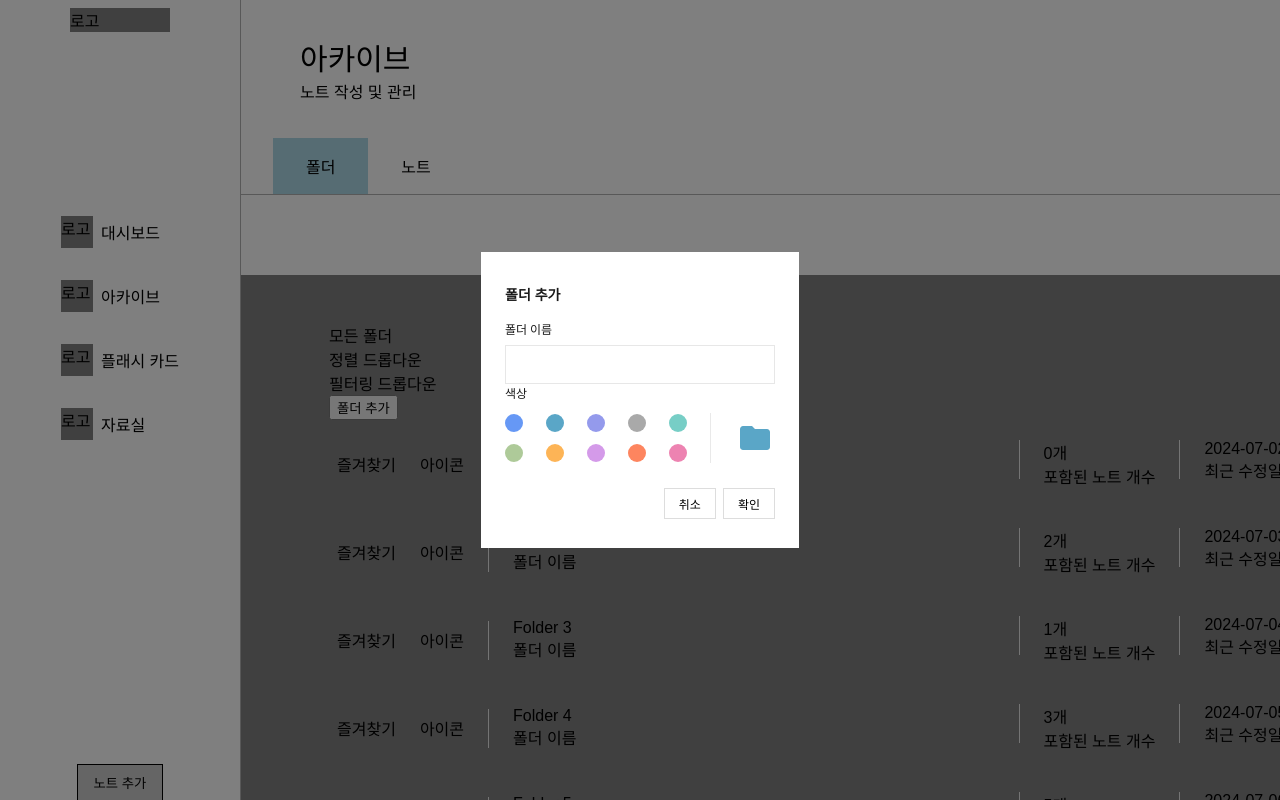
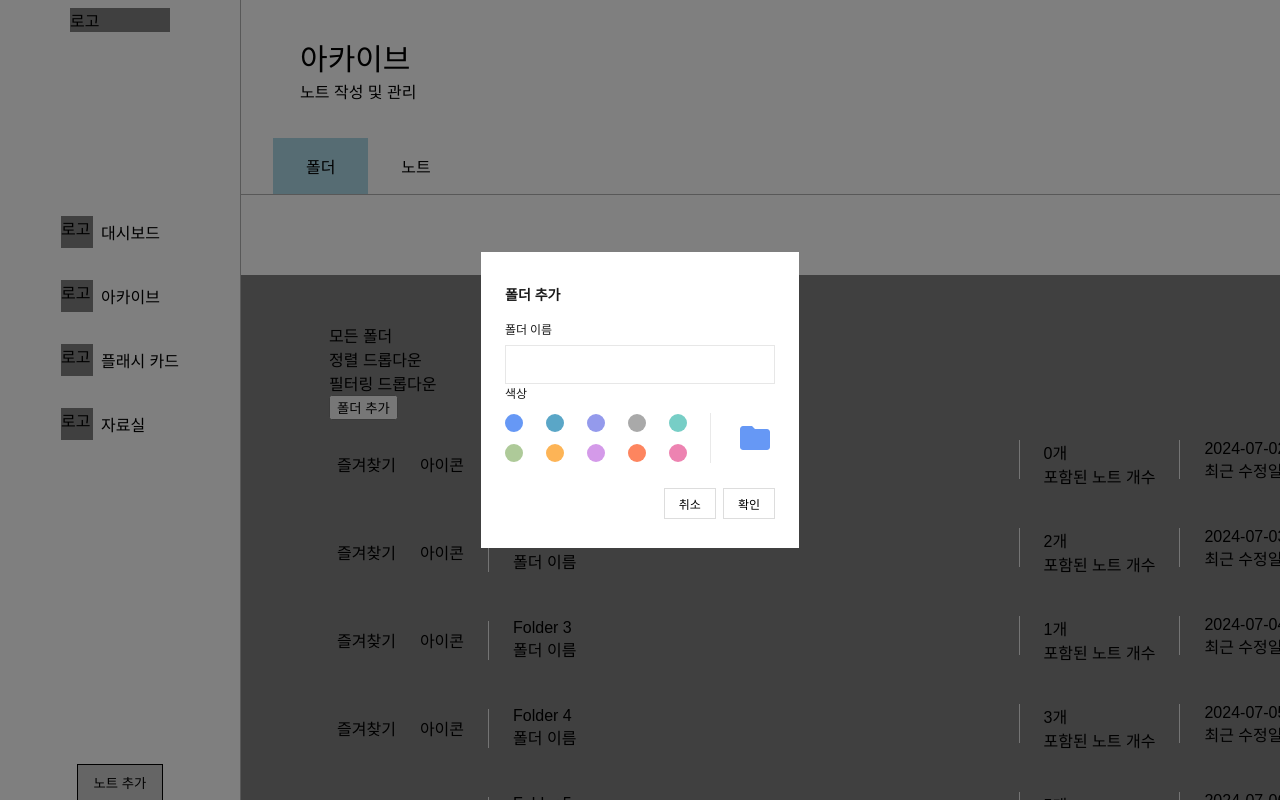
Before and after one commit to UMC-CARDIFY/Client-V1, a React (Vite) app: page /archive in a window 1280 px wide. Both pictures are taken after a click on the button "폴더 추가". Shown: the top 800 px of the page. Built offline with nearby package versions, Linux system fonts and the light colour scheme.

Commit message:
feat: 색상 포커스 컴포넌트화

```diff
--- a/src/pages/Archive/components/FolderIcon.jsx
+++ b/src/pages/Archive/components/FolderIcon.jsx
@@ -1,24 +1,24 @@
 import PropTypes from 'prop-types';
 
-const FolderIcon = ({ width, height, ...props }) => (
+const FolderIcon = ({ width = "40", height = "40", fill = "#6698F5" }) => (
   <svg
-    width={width || "40"}
-    height={height || "40"}
+    width={width}
+    height={height}
     viewBox="0 0 40 40"
     fill="none"
     xmlns="http://www.w3.org/2000/svg"
-    {...props}
   >
     <path
       d="M8 32C7.175 32 6.469 31.7065 5.882 31.1195C5.295 30.5325 5.001 29.826 5 29V11C5 10.175 5.294 9.469 5.882 8.882C6.47 8.295 7.176 8.001 8 8H17L20 11H32C32.825 11 33.5315 11.294 34.1195 11.882C34.7075 12.47 35.001 13.176 35 14V29C35 29.825 34.7065 30.5315 34.1195 31.1195C33.5325 31.7075 32.826 32.001 32 32H8Z"
-      fill="#5AA6C7"
+      fill={fill}
     />
   </svg>
 );
 
 FolderIcon.propTypes = {
   width: PropTypes.string,
-  height: PropTypes.string
+  height: PropTypes.string,
+  fill: PropTypes.string
 };
 
 export default FolderIcon;
```
Also changed, not shown: src/pages/Archive/components/Circle.jsx (added, +26 -0 lines).
